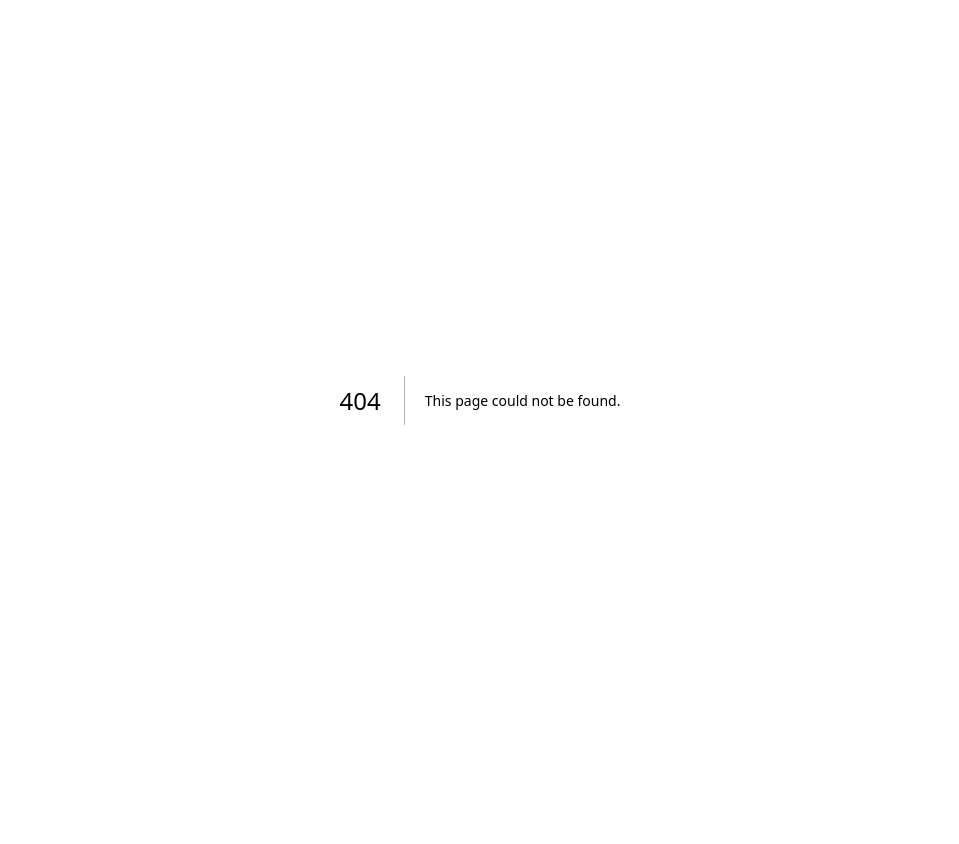
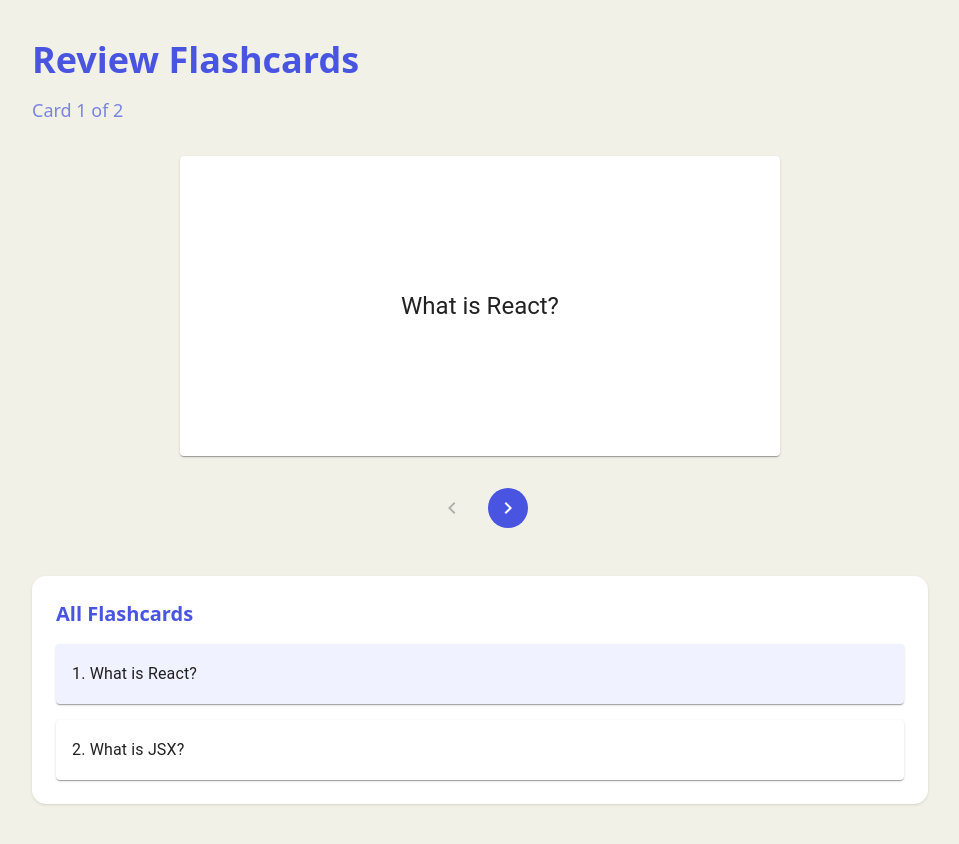
Before and after one commit to ChalkPad/chalkpad-website, a Next.js app: page /main/review in a window 1280 px wide. Before the commit this address had no page. Shown: the whole page, without its empty margins (160-1119 px from the left). Before the commit the page ends 800 px from the top, so only its background shows below. Built offline with nearby package versions, Linux system fonts and the light colour scheme.

Commit message:
flashcard review

```diff
--- a/package.json
+++ b/package.json
@@ -11,6 +11,7 @@
   "dependencies": {
     "@emotion/react": "^11.14.0",
     "@emotion/styled": "^11.14.0",
+    "@mui/icons-material": "^7.0.2",
     "@mui/material": "^7.0.2",
     "@nextui-org/react": "^2.6.11",
     "@prisma/client": "^6.6.0",
@@ -18,8 +19,8 @@
     "@radix-ui/react-dialog": "^1.1.7",
     "@radix-ui/react-scroll-area": "^1.2.4",
     "@radix-ui/react-slot": "^1.2.0",
+    "@react-aria/textfield": "^3.17.2",
     "@tailwindcss/typography": "^0.5.16",
-    "@react-aria/textfield": "^3.17.2",
     "class-variance-authority": "^0.7.1",
     "clsx": "^2.1.1",
     "framer-motion": "^12.6.5",
--- a/src/app/main/home/page.tsx
+++ b/src/app/main/home/page.tsx
@@ -40,7 +40,7 @@
             </li>
             <li>
               <Link
-                href="/flashcards"
+                href="/main/create"
                 className="flex items-center p-3 rounded-lg hover:bg-[#4954E0] hover:bg-opacity-10 transition-all"
               >
                 <svg
--- /dev/null
+++ b/src/app/main/review/page.tsx
@@ -0,0 +1,136 @@
+'use client';
+
+import { useState } from 'react';
+import { Button, Card, Typography, Box, IconButton } from '@mui/material';
+import { ChevronLeft, ChevronRight } from '@mui/icons-material';
+
+interface Flashcard {
+  question: string;
+  answer: string;
+}
+
+// Sample data - replace with your actual data fetching logic
+const sampleFlashcards: Flashcard[] = [
+  { question: "What is React?", answer: "A JavaScript library for building user interfaces" },
+  { question: "What is JSX?", answer: "A syntax extension for JavaScript that allows you to write HTML-like code" },
+  // Add more sample cards as needed
+];
+
+export default function ReviewFlashcards() {
+  const [currentCardIndex, setCurrentCardIndex] = useState(0);
+  const [isFlipped, setIsFlipped] = useState(false);
+  const [cards] = useState<Flashcard[]>(sampleFlashcards);
+
+  const handleNext = () => {
+    if (currentCardIndex < cards.length - 1) {
+      setCurrentCardIndex(prev => prev + 1);
+      setIsFlipped(false);
+    }
+  };
+
+  const handlePrevious = () => {
+    if (currentCardIndex > 0) {
+      setCurrentCardIndex(prev => prev - 1);
+      setIsFlipped(false);
+    }
+  };
+
+  const handleFlip = () => {
+    setIsFlipped(!isFlipped);
+  };
+
+  return (
+    <div className="min-h-screen bg-[#F1F1E8] py-10 px-6 md:px-10 font-satoshi">
+      <div className="max-w-4xl mx-auto">
+        <div className="mb-8">
+          <h1 className="text-3xl md:text-4xl font-bold text-[#4954E0] mb-4">
+            Review Flashcards
+          </h1>
+          <p className="text-lg text-[#4954E0] opacity-70">
+            Card {currentCardIndex + 1} of {cards.length}
+          </p>
+        </div>
+
+        {/* Flashcard */}
+        <div className="mb-8 flex justify-center">
+          <Card
+            onClick={handleFlip}
+            sx={{
+              width: '100%',
+              maxWidth: 600,
+              height: 300,
+              display: 'flex',
+              justifyContent: 'center',
+              alignItems: 'center',
+              cursor: 'pointer',
+              transition: 'transform 0.6s',
+              transform: isFlipped ? 'rotateY(180deg)' : 'rotateY(0)',
+              backgroundColor: '#ffffff',
+              '&:hover': {
+                boxShadow: '0 4px 20px rgba(0,0,0,0.1)',
+              },
+            }}
+          >
+            <div
+              style={{
+                transform: isFlipped ? 'rotateY(180deg)' : 'rotateY(0)',
+                transition: 'transform 0.6s',
+                padding: '2rem',
+                textAlign: 'center',
+              }}
+            >
+              <Typography variant="h5" component="div">
+                {isFlipped ? cards[currentCardIndex].answer : cards[currentCardIndex].question}
+              </Typography>
+            </div>
+          </Card>
+        </div>
+
+        {/* Navigation Buttons */}
+        <div className="flex justify-center gap-4 mb-12">
+          <IconButton
+            onClick={handlePrevious}
+            disabled={currentCardIndex === 0}
+            sx={{ bgcolor: '#4954E0', color: 'white', '&:hover': { bgcolor: '#3A43B0' } }}
+          >
+            <ChevronLeft />
+          </IconButton>
+          <IconButton
+            onClick={handleNext}
+            disabled={currentCardIndex === cards.length - 1}
+            sx={{ bgcolor: '#4954E0', color: 'white', '&:hover': { bgcolor: '#3A43B0' } }}
+          >
+            <ChevronRight />
+          </IconButton>
+        </div>
+
+        {/* Flashcard List */}
+        <div className="bg-white rounded-xl shadow-sm p-6">
+          <h2 className="text-xl font-bold text-[#4954E0] mb-4">
+            All Flashcards
+          </h2>
+          <div className="space-y-4">
+            {cards.map((card, index) => (
+              <Card
+                key={index}
+                sx={{
+                  p: 2,
+                  cursor: 'pointer',
+                  bgcolor: currentCardIndex === index ? '#f0f2ff' : 'white',
+                }}
+                onClick={() => {
+                  setCurrentCardIndex(index);
+                  setIsFlipped(false);
+                }}
+              >
+                <Typography variant="subtitle1" color="textPrimary">
+                  {index + 1}. {card.question}
+                </Typography>
+              </Card>
+            ))}
+          </div>
+        </div>
+      </div>
+    </div>
+  );
+}
```
Also changed, not shown: 1 other file (tests, documents, lock files or other folders).
